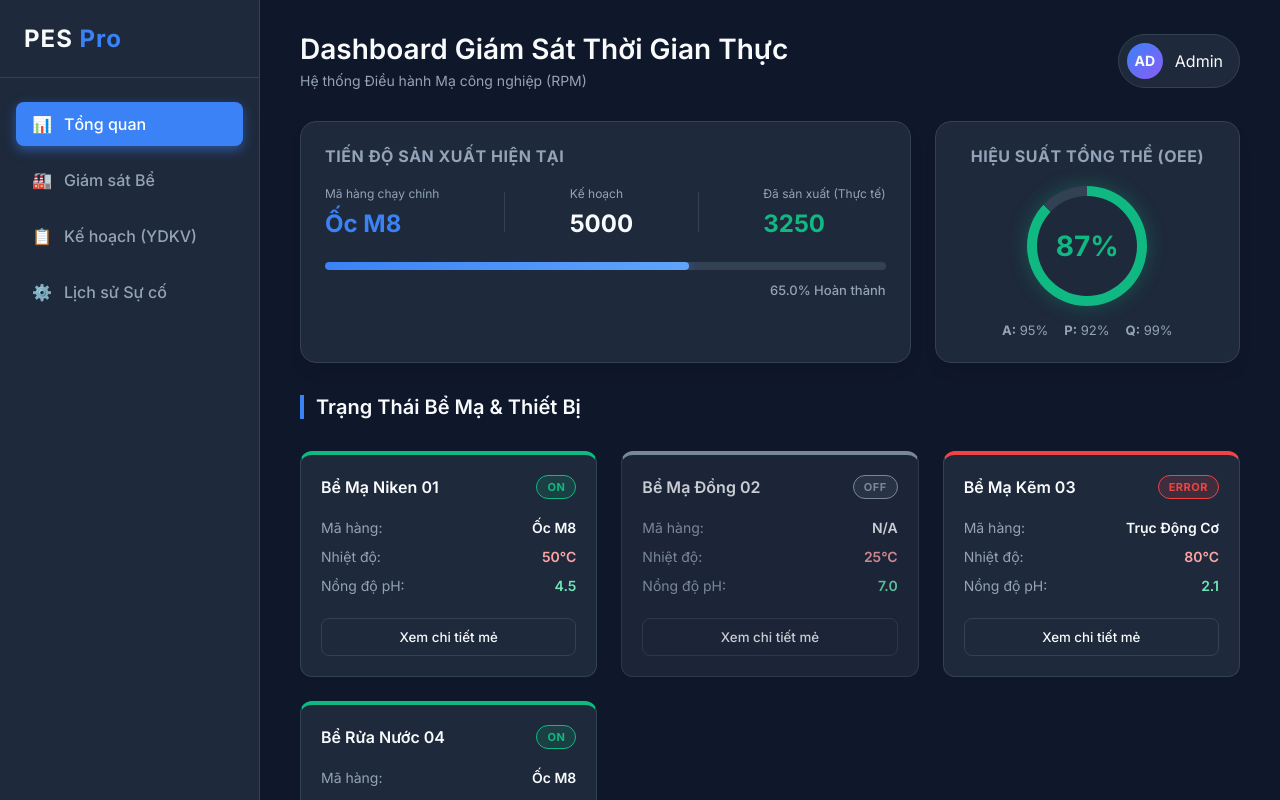
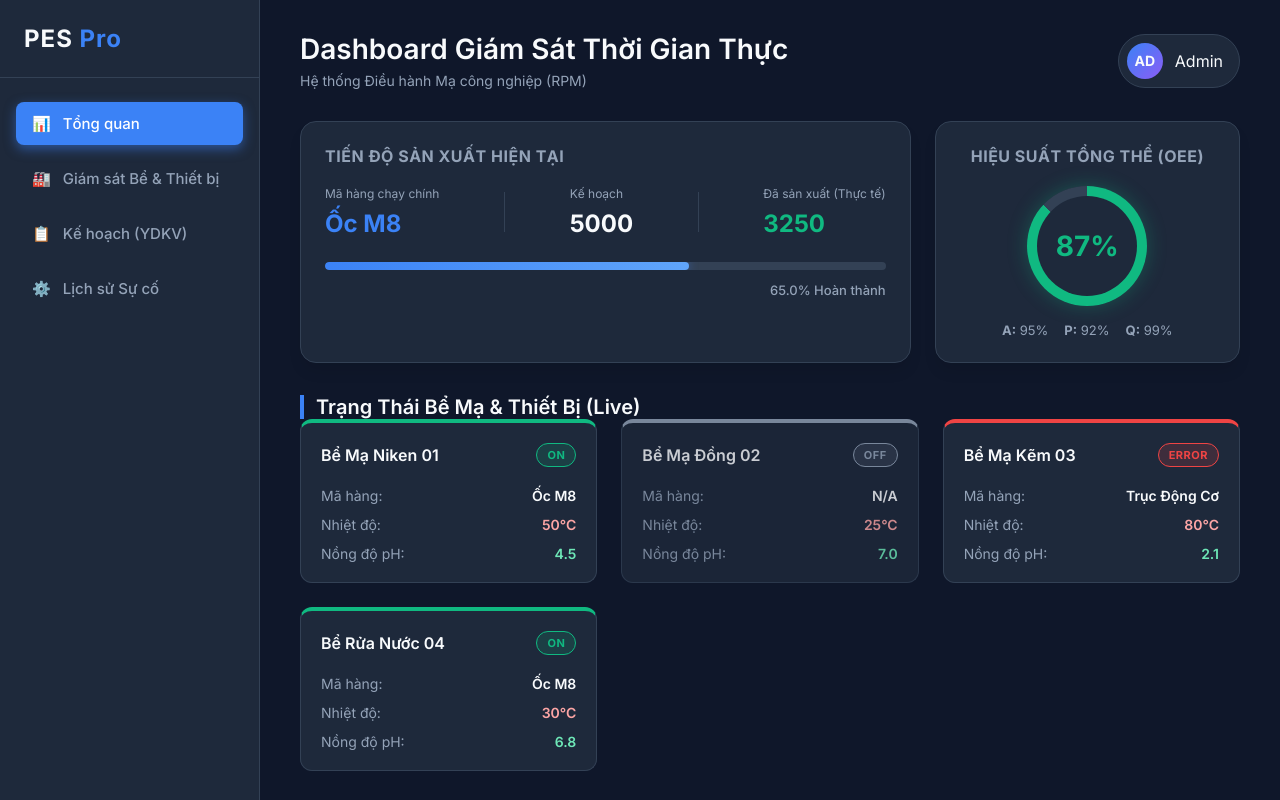
Before and after one commit to nguyenvanhuybn/RPM-APP, a React app in the folder frontend/: page / in a window 1280 px wide. Shown: the top 800 px of the page. Built offline with nearby package versions, Linux system fonts and the light colour scheme; the HTML template or start-up script is replaced by a standard one.

Commit message:
feat: complete tabs for Tanks, Plans, and Incidents

```diff
--- a/frontend/src/App.jsx
+++ b/frontend/src/App.jsx
@@ -1,56 +1,31 @@
-import React, { useState, useEffect } from 'react';
+import React, { useState } from 'react';
 import './index.css';
 
 function App() {
-  const [tanks, setTanks] = useState([
+  const [activeTab, setActiveTab] = useState('overview');
+
+  const [tanks] = useState([
     { id: 1, name: 'Bể Mạ Niken 01', status: 'ON', current_product: 'Ốc M8', temp: '50°C', ph: '4.5' },
     { id: 2, name: 'Bể Mạ Đồng 02', status: 'OFF', current_product: 'N/A', temp: '25°C', ph: '7.0' },
     { id: 3, name: 'Bể Mạ Kẽm 03', status: 'ERROR', current_product: 'Trục Động Cơ', temp: '80°C', ph: '2.1' },
     { id: 4, name: 'Bể Rửa Nước 04', status: 'ON', current_product: 'Ốc M8', temp: '30°C', ph: '6.8' }
   ]);
 
-  const [production, setProduction] = useState({
-    plan: 5000,
-    actual: 3250,
-    product: 'Ốc M8'
-  });
+  const [production] = useState({ plan: 5000, actual: 3250, product: 'Ốc M8' });
 
-  return (
-    <div className="dashboard-container">
-      {/* Sidebar */}
-      <aside className="sidebar">
-        <div className="logo">
-          <h2>PES <span>Pro</span></h2>
-        </div>
-        <nav className="nav-menu">
-          <a href="#" className="nav-item active">
-            <span className="icon">📊</span> Tổng quan
-          </a>
-          <a href="#" className="nav-item">
-            <span className="icon">🏭</span> Giám sát Bể
-          </a>
-          <a href="#" className="nav-item">
-            <span className="icon">📋</span> Kế hoạch (YDKV)
-          </a>
-          <a href="#" className="nav-item">
-            <span className="icon">⚙️</span> Lịch sử Sự cố
-          </a>
-        </nav>
-      </aside>
+  const [plans] = useState([
+    { id: 1, product: 'Ốc M8', target: 5000, actual: 3250, start: '07:00 13/04', end: '16:00 13/04', status: 'RUNNING' },
+    { id: 2, product: 'Trục Động Cơ', target: 1200, actual: 0, start: '13:00 13/04', end: '18:00 13/04', status: 'PENDING' },
+    { id: 3, product: 'Bulong Liền Cốt', target: 3000, actual: 3000, start: '07:00 12/04', end: '16:00 12/04', status: 'COMPLETED' }
+  ]);
 
-      {/* Main Content */}
-      <main className="main-content">
-        <header className="top-header">
-          <div>
-            <h1>Dashboard Giám Sát Thời Gian Thực</h1>
-            <p className="subtitle">Hệ thống Điều hành Mạ công nghiệp (RPM)</p>
-          </div>
-          <div className="user-profile">
-            <div className="avatar">AD</div>
-            <span>Admin</span>
-          </div>
-        </header>
+  const [incidents] = useState([
+    { id: 1, tank: 'Bể Mạ Kẽm 03', type: 'LOW_LIQUID', desc: 'Mực dung dịch kẽm dưới mức tiêu chuẩn 20%', time: '10:45 13/04', status: 'UNRESOLVED' },
+    { id: 2, tank: 'Bể Mạ Niken 01', type: 'ELECTRICAL', desc: 'Mất điện áp tạm thời', time: '08:12 13/04', status: 'RESOLVED' }
+  ]);
 
+  const renderOverview = () => (
+    <div className="tab-content">
       {/* Top Widgets */}
       <section className="widgets-grid">
         <div className="widget-card stats-card">
@@ -96,7 +71,7 @@ function App() {
       </section>
 
       {/* Tanks Grid */}
-        <h2 className="section-title">Trạng Thái Bể Mạ & Thiết Bị</h2>
+      <h2 className="section-title" style={{marginTop: '32px'}}>Trạng Thái Bể Mạ & Thiết Bị (Live)</h2>
       <section className="tanks-grid">
         {tanks.map(tank => (
           <div key={tank.id} className={`tank-card status-${tank.status}`}>
@@ -118,12 +93,155 @@ function App() {
                 <span className="data-val ph">{tank.ph}</span>
               </div>
             </div>
-              <div className="tank-footer">
-                <button className="btn-details">Xem chi tiết mẻ</button>
-              </div>
           </div>
         ))}
       </section>
+    </div>
+  );
+
+  const renderTanks = () => (
+    <div className="tab-content">
+      <h2 className="section-title">Danh Sách Bể Mạ Chi Tiết</h2>
+      <table className="data-table">
+        <thead>
+          <tr>
+            <th>Tên Bể</th>
+            <th>Trạng Thái</th>
+            <th>Mã Hàng Đang Chạy</th>
+            <th>Nhiệt Độ (Thực tế vs Chuẩn)</th>
+            <th>Nồng Độ pH (Thực tế vs Chuẩn)</th>
+            <th>Hành Động</th>
+          </tr>
+        </thead>
+        <tbody>
+          {tanks.map(tank => (
+            <tr key={tank.id}>
+              <td style={{fontWeight: 600}}>{tank.name}</td>
+              <td><span className={`status-badge ${tank.status}`}>{tank.status}</span></td>
+              <td>{tank.current_product}</td>
+              <td>{tank.temp} / <span style={{color: 'var(--text-secondary)'}}>50°C</span></td>
+              <td>{tank.ph} / <span style={{color: 'var(--text-secondary)'}}>4.5</span></td>
+              <td><button className="btn-sm">Cấu Hình</button></td>
+            </tr>
+          ))}
+        </tbody>
+      </table>
+    </div>
+  );
+
+  const renderPlans = () => (
+    <div className="tab-content">
+      <div style={{display: 'flex', justifyContent: 'space-between', alignItems: 'center', marginBottom: '16px'}}>
+         <h2 className="section-title">Kế Hoạch Sản Xuất Từ YDKV</h2>
+         <button className="btn-primary">+ Thêm Kế Hoạch Ca Mới</button>
+      </div>
+      <table className="data-table">
+        <thead>
+          <tr>
+            <th>Mã Hàng</th>
+            <th>Mục Tiêu YDKV</th>
+            <th>Thực Tế JIG Đã Đạt</th>
+            <th>Thời Gian Bắt Đầu</th>
+            <th>Thời Gian Dự Kiến Kết Thúc</th>
+            <th>Trạng Thái</th>
+          </tr>
+        </thead>
+        <tbody>
+          {plans.map(p => (
+            <tr key={p.id}>
+              <td style={{fontWeight: 600, color: 'var(--accent-color)'}}>{p.product}</td>
+              <td>{p.target}</td>
+              <td style={{fontWeight: 700}} className={p.actual >= p.target ? 'highlight-green' : ''}>{p.actual}</td>
+              <td>{p.start}</td>
+              <td>{p.end}</td>
+              <td><span className={`status-badge ${p.status === 'RUNNING' ? 'ON' : p.status === 'COMPLETED' ? 'ON' : 'OFF'}`}>{p.status}</span></td>
+            </tr>
+          ))}
+        </tbody>
+      </table>
+    </div>
+  );
+
+  const renderIncidents = () => (
+    <div className="tab-content">
+      <h2 className="section-title">Nhật Ký Cảnh Báo Sự Cố Trên Dây Chuyền</h2>
+      <table className="data-table">
+        <thead>
+          <tr>
+            <th>Thời Gian Báo Lỗi</th>
+            <th>Vị Trí (Bể/Máy)</th>
+            <th>Dạng Lỗi</th>
+            <th>Mô Tả Lỗi</th>
+            <th>Trạng Thái Xử Lý</th>
+            <th>Chốt Xử Lý</th>
+          </tr>
+        </thead>
+        <tbody>
+          {incidents.map(inc => (
+            <tr key={inc.id}>
+              <td>{inc.time}</td>
+              <td style={{fontWeight: 600}}>{inc.tank}</td>
+              <td><span className="badge-warning">{inc.type}</span></td>
+              <td>{inc.desc}</td>
+              <td><span className={`status-badge ${inc.status === 'UNRESOLVED' ? 'ERROR' : 'ON'}`}>{inc.status === 'UNRESOLVED' ? 'CHƯA SỬA' : 'ĐÃ KHẮC PHỤC'}</span></td>
+              <td>
+                {inc.status === 'UNRESOLVED' && <button className="btn-sm btn-resolve">Đã Sửa Xong</button>}
+              </td>
+            </tr>
+          ))}
+        </tbody>
+      </table>
+    </div>
+  );
+
+  const renderContent = () => {
+    switch (activeTab) {
+      case 'overview': return renderOverview();
+      case 'tanks': return renderTanks();
+      case 'plans': return renderPlans();
+      case 'incidents': return renderIncidents();
+      default: return renderOverview();
+    }
+  };
+
+  return (
+    <div className="dashboard-container">
+      {/* Sidebar */}
+      <aside className="sidebar">
+        <div className="logo">
+          <h2>PES <span>Pro</span></h2>
+        </div>
+        <nav className="nav-menu">
+          <button className={`nav-item ${activeTab === 'overview' ? 'active' : ''}`} onClick={() => setActiveTab('overview')}>
+            <span className="icon">📊</span> Tổng quan
+          </button>
+          <button className={`nav-item ${activeTab === 'tanks' ? 'active' : ''}`} onClick={() => setActiveTab('tanks')}>
+            <span className="icon">🏭</span> Giám sát Bể & Thiết bị
+          </button>
+          <button className={`nav-item ${activeTab === 'plans' ? 'active' : ''}`} onClick={() => setActiveTab('plans')}>
+            <span className="icon">📋</span> Kế hoạch (YDKV)
+          </button>
+          <button className={`nav-item ${activeTab === 'incidents' ? 'active' : ''}`} onClick={() => setActiveTab('incidents')}>
+            <span className="icon">⚙️</span> Lịch sử Sự cố
+          </button>
+        </nav>
+      </aside>
+
+      {/* Main Content */}
+      <main className="main-content">
+        <header className="top-header">
+          <div>
+            <h1>{activeTab === 'overview' ? 'Dashboard Giám Sát Thời Gian Thực' : activeTab === 'tanks' ? 'Hồ Sơ Cụm Bể Mạ' : activeTab === 'plans' ? 'Điều Phối Kế Hoạch Sản Xuất' : 'Ghi Nhận Bảo Trì'}</h1>
+            <p className="subtitle">Hệ thống Điều hành Mạ công nghiệp (RPM)</p>
+          </div>
+          <div className="user-profile">
+            <div className="avatar">AD</div>
+            <span>Admin</span>
+          </div>
+        </header>
+
+        {renderContent()}
+
       </main>
     </div>
   );
--- a/frontend/src/index.css
+++ b/frontend/src/index.css
@@ -3,6 +3,7 @@
 :root {
   --bg-primary: #0f172a;
   --bg-secondary: #1e293b;
+  --bg-tertiary: #334155;
   --text-primary: #f8fafc;
   --text-secondary: #94a3b8;
   --accent-color: #3b82f6;
@@ -71,9 +72,15 @@ body {
   gap: 12px;
   padding: 12px 16px;
   text-decoration: none;
+  background: transparent;
+  border: none;
   color: var(--text-secondary);
   font-weight: 500;
+  font-size: 15px;
   border-radius: 8px;
+  cursor: pointer;
+  width: 100%;
+  text-align: left;
   transition: all 0.3s ease;
 }
 
@@ -294,13 +301,8 @@ body {
 }
 
 /* Dynamic glow effects based on status */
-.tank-card.status-ON {
-  border-top: 4px solid var(--success);
-}
-.tank-card.status-OFF {
-  border-top: 4px solid var(--text-secondary);
-  opacity: 0.8;
-}
+.tank-card.status-ON { border-top: 4px solid var(--success); }
+.tank-card.status-OFF { border-top: 4px solid var(--text-secondary); opacity: 0.8; }
 .tank-card.status-ERROR {
   border-top: 4px solid var(--danger);
   animation: pulse-red 2s infinite;
@@ -332,29 +334,24 @@ body {
   letter-spacing: 0.5px;
 }
 
-.status-badge.ON {
-  background-color: rgba(16, 185, 129, 0.15);
-  color: var(--success);
-  border: 1px solid var(--success);
-}
+.status-badge.ON { background-color: rgba(16, 185, 129, 0.15); color: var(--success); border: 1px solid var(--success); }
+.status-badge.OFF { background-color: rgba(148, 163, 184, 0.15); color: var(--text-secondary); border: 1px solid var(--text-secondary); }
+.status-badge.ERROR { background-color: rgba(239, 68, 68, 0.15); color: var(--danger); border: 1px solid var(--danger); }
 
-.status-badge.OFF {
-  background-color: rgba(148, 163, 184, 0.15);
-  color: var(--text-secondary);
-  border: 1px solid var(--text-secondary);
-}
-
-.status-badge.ERROR {
-  background-color: rgba(239, 68, 68, 0.15);
-  color: var(--danger);
-  border: 1px solid var(--danger);
+.badge-warning {
+  background-color: rgba(245, 158, 11, 0.15);
+  color: var(--warning);
+  border: 1px solid var(--warning);
+  padding: 4px 10px;
+  border-radius: 20px;
+  font-size: 11px;
+  font-weight: 700;
 }
 
 .tank-body {
   display: flex;
   flex-direction: column;
   gap: 12px;
-  margin-bottom: 24px;
 }
 
 .data-row {
@@ -364,30 +361,96 @@ body {
   font-size: 14px;
 }
 
-.data-lbl {
-  color: var(--text-secondary);
-}
-
-.data-val {
-  font-weight: 600;
-}
-
+.data-lbl { color: var(--text-secondary); }
+.data-val { font-weight: 600; }
 .data-val.temp { color: #fca5a5; }
 .data-val.ph { color: #6ee7b7; }
 
-.btn-details {
+/* Tabs Expansion & Tables */
+.tab-content {
+  animation: fadeIn 0.4s ease;
+  display: flex;
+  flex-direction: column;
+}
+
+@keyframes fadeIn {
+  from { opacity: 0; transform: translateY(10px); }
+  to { opacity: 1; transform: translateY(0); }
+}
+
+.data-table {
   width: 100%;
+  border-collapse: collapse;
+  margin-top: 24px;
+  background-color: var(--bg-secondary);
+  border-radius: 12px;
+  overflow: hidden;
+  box-shadow: 0 4px 6px rgba(0,0,0,0.1);
+}
+
+.data-table th, .data-table td {
+  padding: 16px;
+  text-align: left;
+  border-bottom: 1px solid var(--bg-tertiary);
+  font-size: 14px;
+}
+
+.data-table th {
+  background-color: rgba(0,0,0,0.2);
+  color: var(--text-secondary);
+  font-weight: 600;
+  text-transform: uppercase;
+  font-size: 13px;
+  letter-spacing: 0.5px;
+}
+
+.data-table tr:hover td {
+  background-color: rgba(255, 255, 255, 0.02);
+}
+
+.data-table td.highlight-green {
+  color: var(--success);
+}
+
+/* Buttons */
+.btn-sm {
   background-color: transparent;
   border: 1px solid var(--gray-ui);
   color: var(--text-primary);
-  padding: 10px;
-  border-radius: 8px;
-  font-weight: 500;
+  padding: 6px 14px;
+  border-radius: 6px;
+  font-size: 13px;
   cursor: pointer;
   transition: all 0.2s ease;
 }
 
-.btn-details:hover {
-  background-color: rgba(255, 255, 255, 0.05);
-  border-color: var(--text-secondary);
+.btn-sm:hover {
+  background-color: var(--gray-ui);
 }
+
+.btn-resolve {
+  background-color: rgba(16, 185, 129, 0.1);
+  color: var(--success);
+  border-color: var(--success);
+}
+
+.btn-resolve:hover {
+  background-color: var(--success);
+  color: white;
+}
+
+.btn-primary {
+  background-color: var(--accent-color);
+  color: white;
+  border: none;
+  padding: 10px 20px;
+  border-radius: 8px;
+  font-weight: 600;
+  cursor: pointer;
+  box-shadow: 0 4px 10px var(--accent-glow);
+  transition: transform 0.2s;
+}
+
+.btn-primary:hover {
+  transform: translateY(-2px);
+}
```
Also changed, not shown: 1 other file (tests, documents, lock files or other folders). Lines whose indentation alone changed are shown as unchanged.
